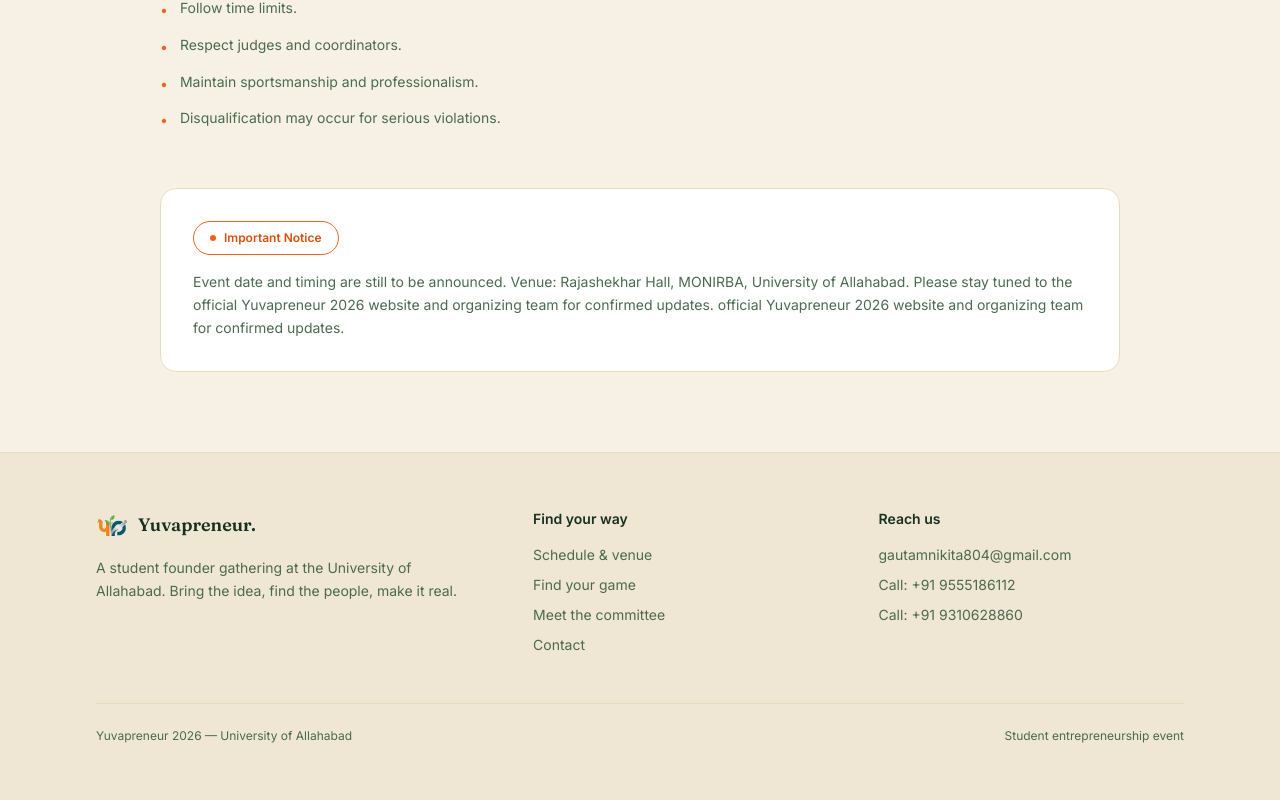
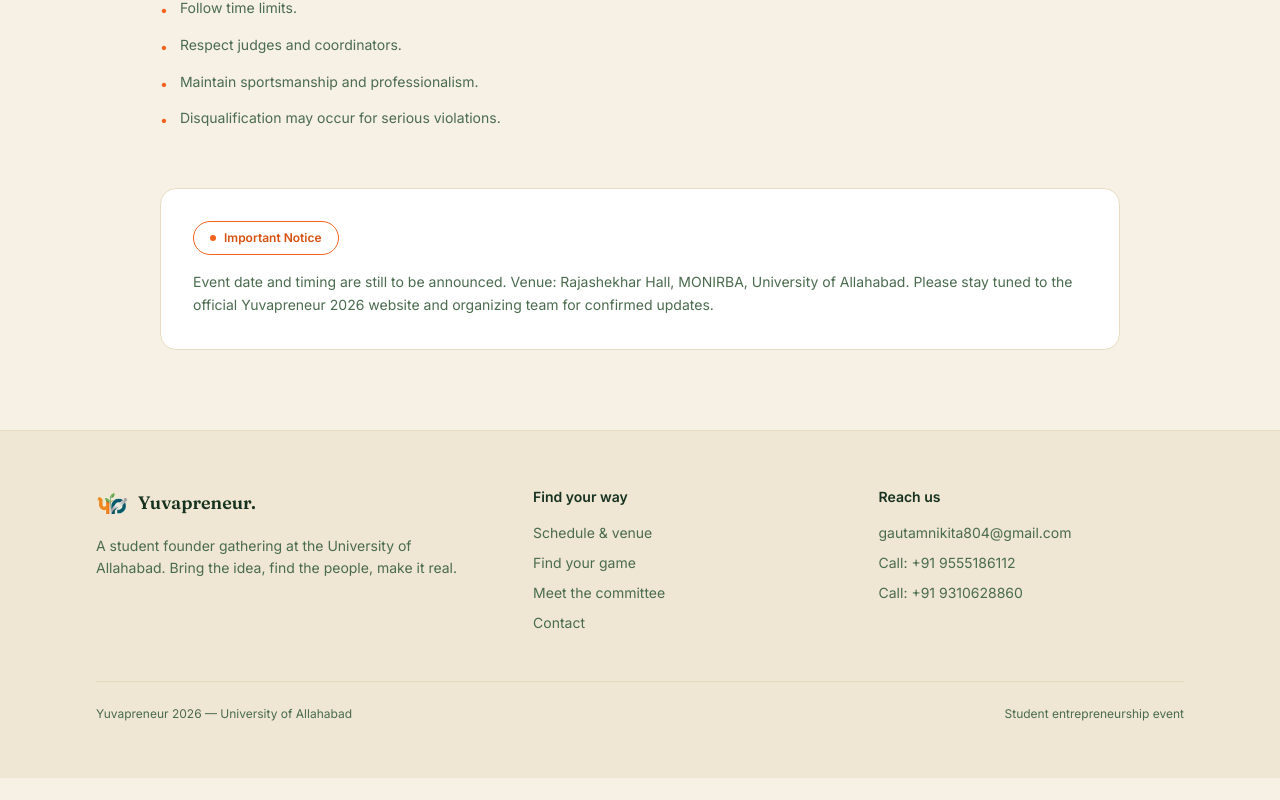
Before and after one commit to og-anurag/yuvapreneur-2026, a React (Vite) app: page /rules in a window 1280 px wide. Shown: the part 1770-2570 px from the top of the page. After the commit the page ends 2548 px from the top, so only its background shows below. Built offline with nearby package versions, Linux system fonts and the light colour scheme.

Commit message:
Fix duplicate line in Rules notice

```diff
--- a/src/pages/Rules.tsx
+++ b/src/pages/Rules.tsx
@@ -239,8 +239,9 @@
           Important Notice
         </div>
         <p className="mt-4 text-sm leading-relaxed" style={{ color: "var(--green-soft)" }}>
-           Event date and timing are still to be announced. Venue: Rajashekhar Hall, MONIRBA, University of Allahabad. Please stay tuned to the official Yuvapreneur 2026 website and organizing team for confirmed updates.
-          official Yuvapreneur 2026 website and organizing team for confirmed updates.
+          Event date and timing are still to be announced. Venue: Rajashekhar Hall, MONIRBA,
+          University of Allahabad. Please stay tuned to the official Yuvapreneur 2026 website and
+          organizing team for confirmed updates.
         </p>
       </div>
     </div>
```
